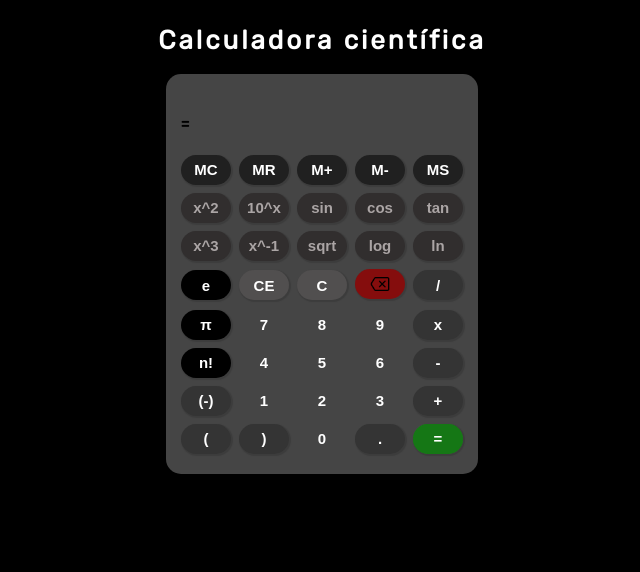
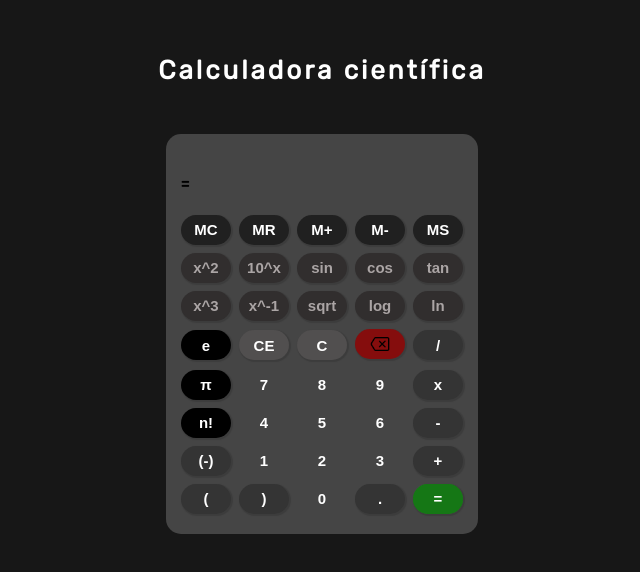
Before and after one commit to EugeKWZ/CalculadoraCientifica, a plain HTML site: page index.html in a window 1280 px wide. Shown: the whole page, without its empty margins (318-958 px from the left). Drawn offline with Linux system fonts and the light colour scheme.

Commit message:
Add files via upload

```diff
--- a/style.css
+++ b/style.css
@@ -5,13 +5,14 @@ body {
   display: flex;
   flex-direction: column;
   align-items: center;
-  background-color: black;
+  background-color: rgba(0, 0, 0, 0.909);
   letter-spacing: 3px;
 }
 
 header{
   color: white;
   font-size: small;
+  margin: 30px auto;
 }
 
 input {
```
